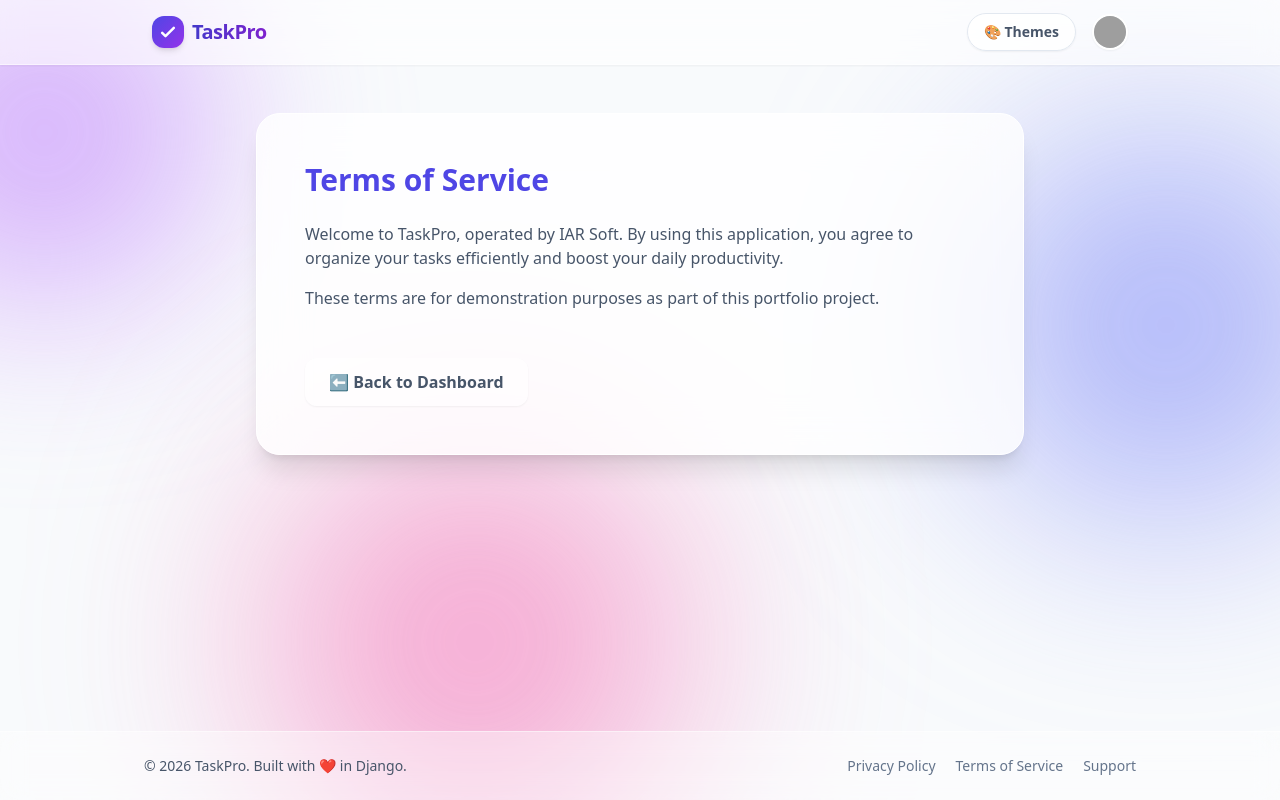
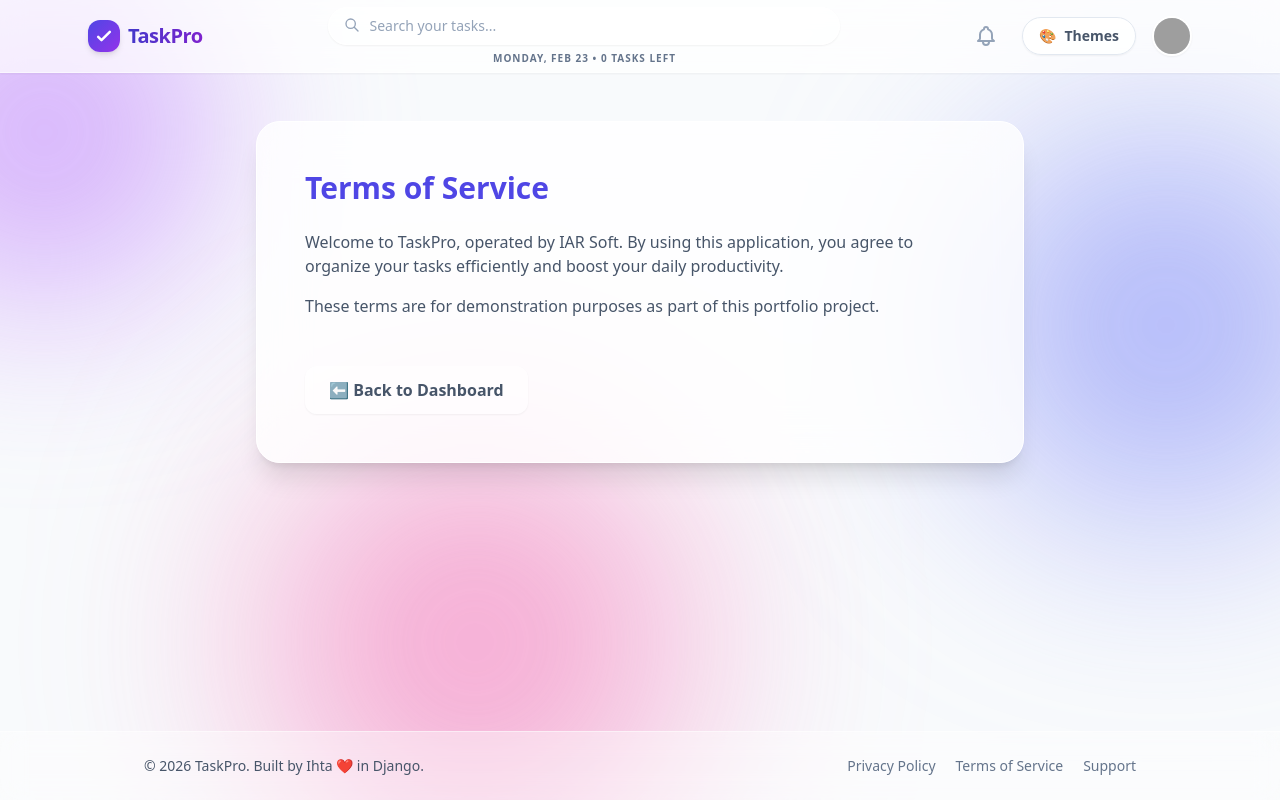
Before and after one commit to ihtesham0332/Task_Pro, a Django app: template tasks/templates/tasks/terms.html in a window 1280 px wide. Run offline with Django 3.2, Linux system fonts and the light colour scheme; the template is opened without the code that fills it, so the values that code supplies are empty; some libraries are stand-ins or nearby versions; grey boxes are pictures that could not be loaded.

Commit message:
Avatar section Add

```diff
--- a/tasks/templates/tasks/base.html
+++ b/tasks/templates/tasks/base.html
@@ -3,27 +3,20 @@
 <head>
     <meta charset="UTF-8">
     <meta name="viewport" content="width=device-width, initial-scale=1.0">
-    <title>Pro To-Do List</title>
+    <title>TaskPro | Intelligence in Organization</title>
     <script src="https://cdn.tailwindcss.com"></script>
-
     <style>
-        :root {
-            --bg-color: #f8fafc; --orb-1: #c084fc; --orb-2: #818cf8; --orb-3: #f472b6;
-        }
+        :root { --bg-color: #f8fafc; --orb-1: #c084fc; --orb-2: #818cf8; --orb-3: #f472b6; }
         body { background-color: var(--bg-color); transition: background-color 0.5s ease; }
         .orb-1 { background-color: var(--orb-1); transition: background-color 0.5s ease; }
         .orb-2 { background-color: var(--orb-2); transition: background-color 0.5s ease; }
         .orb-3 { background-color: var(--orb-3); transition: background-color 0.5s ease; }
+        @keyframes float { 0% { transform: translate(0px, 0px) scale(1); } 33% { transform: translate(30px, -50px) scale(1.1); } 66% { transform: translate(-20px, 20px) scale(0.9); } 100% { transform: translate(0px, 0px) scale(1); } }
+        .animate-float { animation: float 10s infinite ease-in-out; }
+        .animation-delay-2000 { animation-delay: 2s; } .animation-delay-4000 { animation-delay: 4s; }
 
-        @keyframes float {
-            0% { transform: translate(0px, 0px) scale(1); }
-            33% { transform: translate(30px, -50px) scale(1.1); }
-            66% { transform: translate(-20px, 20px) scale(0.9); }
-            100% { transform: translate(0px, 0px) scale(1); }
-        }
-        .animate-float { animation: float 10s infinite ease-in-out; }
-        .animation-delay-2000 { animation-delay: 2s; }
-        .animation-delay-4000 { animation-delay: 4s; }
+        /* Smooth transition for dropdown */
+        .dropdown-animate { transition: all 0.2s cubic-bezier(0.4, 0, 0.2, 1); }
     </style>
 </head>
 <body class="relative flex flex-col min-h-screen font-sans text-slate-800 selection:bg-indigo-200 selection:text-indigo-900 overflow-x-hidden">
@@ -36,21 +29,64 @@
         <div class="orb-3 absolute bottom-[-10%] left-[20%] w-96 h-96 rounded-full mix-blend-multiply filter blur-[100px] opacity-60 animate-float animation-delay-4000"></div>
     </div>
 
-    <header class="sticky top-0 z-50 bg-white/60 backdrop-blur-md border-b border-white/50 shadow-sm">
-        <div class="max-w-5xl mx-auto px-4 sm:px-6 h-16 flex items-center justify-between">
-            <a href="/" class="flex items-center gap-2 cursor-pointer transform hover:scale-105 transition-transform">
+    <header class="sticky top-0 z-50 bg-white/70 backdrop-blur-md border-b border-white/50 shadow-sm py-2 sm:py-0">
+        <div class="max-w-6xl mx-auto px-4 sm:px-6 min-h-[4.5rem] flex flex-wrap sm:flex-nowrap items-center justify-between gap-4">
+
+            <a href="/" class="flex items-center gap-2 cursor-pointer transform hover:scale-105 transition-transform shrink-0">
                 <div class="w-8 h-8 rounded-xl bg-gradient-to-br from-indigo-600 to-purple-600 flex items-center justify-center text-white shadow-md">
                     <svg class="w-5 h-5" fill="none" stroke="currentColor" viewBox="0 0 24 24"><path stroke-linecap="round" stroke-linejoin="round" stroke-width="3" d="M5 13l4 4L19 7"></path></svg>
                 </div>
                 <span class="text-xl font-extrabold bg-clip-text text-transparent bg-gradient-to-r from-indigo-700 to-purple-700 tracking-tight">TaskPro</span>
             </a>
 
-            <div class="flex items-center gap-4">
-                <button onclick="toggleThemeModal()" class="flex items-center gap-2 text-sm font-bold text-slate-600 bg-white/80 hover:bg-white px-4 py-2 rounded-full shadow-sm border border-slate-200 transition-all hover:scale-105">
-                    🎨 Themes
+            <div class="order-last sm:order-none w-full sm:w-auto flex-1 flex flex-col items-center justify-center max-w-lg mx-auto">
+                <div class="relative w-full">
+                    <input type="text" id="searchInput" onkeyup="filterTasks()" placeholder="Search your tasks..." class="w-full pl-10 pr-4 py-2 rounded-full bg-white/60 border border-white focus:bg-white focus:ring-2 focus:ring-indigo-400 outline-none transition-all text-sm shadow-sm placeholder-slate-400">
+                    <svg class="w-4 h-4 absolute left-4 top-2.5 text-slate-400" fill="none" stroke="currentColor" viewBox="0 0 24 24"><path stroke-linecap="round" stroke-linejoin="round" stroke-width="2" d="M21 21l-6-6m2-5a7 7 0 11-14 0 7 7 0 0114 0z"></path></svg>
+                </div>
+                <div class="text-[10px] font-bold text-slate-500 mt-1.5 uppercase tracking-widest" id="current-date-display">
+                    </div>
+            </div>
+
+            <div class="flex items-center gap-2 sm:gap-4 shrink-0">
+
+                <button class="relative p-2 text-slate-400 hover:text-indigo-600 transition-colors transform hover:scale-110 group">
+                    <svg class="w-6 h-6" fill="none" stroke="currentColor" viewBox="0 0 24 24"><path stroke-linecap="round" stroke-linejoin="round" stroke-width="2" d="M15 17h5l-1.405-1.405A2.032 2.032 0 0118 14.158V11a6.002 6.002 0 00-4-5.659V5a2 2 0 10-4 0v.341C7.67 6.165 6 8.388 6 11v3.159c0 .538-.214 1.055-.595 1.436L4 17h5m6 0v1a3 3 0 11-6 0v-1m6 0H9"></path></svg>
+                    {% if pending_count and pending_count > 0 %}
+                    <span class="absolute top-1 right-1 flex h-4 w-4 items-center justify-center rounded-full bg-red-500 text-[9px] font-bold text-white shadow-sm ring-2 ring-white animate-pulse">
+                        {{ pending_count }}
+                    </span>
+                    {% endif %}
                 </button>
-                <div class="w-9 h-9 rounded-full bg-slate-200 border-2 border-white shadow-sm overflow-hidden cursor-pointer hover:ring-2 hover:ring-indigo-400 transition-all">
-                    <img src="https://api.dicebear.com/7.x/avataaars/svg?seed=Felix&backgroundColor=e2e8f0" alt="Profile" class="w-full h-full object-cover">
+
+                <button onclick="toggleThemeModal()" class="flex items-center gap-2 text-sm font-bold text-slate-600 bg-white/80 hover:bg-white px-3 sm:px-4 py-2 rounded-full shadow-sm border border-slate-200 transition-all hover:scale-105">
+                    🎨 <span class="hidden sm:inline">Themes</span>
+                </button>
+
+                <div class="relative shrink-0" id="avatar-container">
+                    <button onclick="toggleAvatarMenu()" class="w-10 h-10 rounded-full bg-slate-200 border-2 border-white shadow-sm overflow-hidden cursor-pointer hover:ring-2 hover:ring-indigo-400 transition-all flex items-center justify-center">
+                        <img src="https://api.dicebear.com/7.x/avataaars/svg?seed=Felix&backgroundColor=e2e8f0" alt="Profile" class="w-full h-full object-cover">
+                    </button>
+
+                    <div id="avatar-menu" class="dropdown-animate absolute right-0 mt-3 w-64 bg-white/90 backdrop-blur-xl rounded-2xl shadow-2xl border border-white hidden opacity-0 transform scale-95 origin-top-right z-[100] overflow-hidden">
+                        <div class="p-5 bg-gradient-to-br from-indigo-50 to-purple-50 border-b border-slate-100">
+                            <p class="text-sm font-extrabold text-slate-800">Ihta (IAR Soft)</p>
+                            <p class="text-[11px] text-indigo-600 font-bold uppercase tracking-wide mt-0.5">AI Engineer @ Jabiru Labs</p>
+                        </div>
+                        <div class="p-2 space-y-1">
+                            <a href="/support" class="flex items-center gap-3 px-4 py-2.5 rounded-xl text-sm font-bold text-slate-600 hover:bg-white hover:text-indigo-600 transition-all shadow-sm shadow-transparent hover:shadow-slate-200">
+                                <span class="text-lg">⚙️</span> Settings
+                            </a>
+                            <a href="/privacy" class="flex items-center gap-3 px-4 py-2.5 rounded-xl text-sm font-bold text-slate-600 hover:bg-white hover:text-indigo-600 transition-all shadow-sm shadow-transparent hover:shadow-slate-200">
+                                <span class="text-lg">🛡️</span> Privacy Control
+                            </a>
+                        </div>
+                        <div class="p-2 border-t border-slate-100 bg-slate-50/50">
+    <a href="{% url 'logout' %}" class="w-full flex items-center gap-3 px-4 py-2.5 rounded-xl text-sm font-bold text-red-500 hover:bg-red-50 transition-colors">
+        <span class="text-lg">🚪</span> Sign Out
+    </a>
+</div>
+                    </div>
                 </div>
             </div>
         </div>
@@ -64,7 +100,6 @@
                     <svg class="w-6 h-6" fill="none" stroke="currentColor" viewBox="0 0 24 24"><path stroke-linecap="round" stroke-linejoin="round" stroke-width="2" d="M6 18L18 6M6 6l12 12"></path></svg>
                 </button>
             </div>
-
             <div class="grid grid-cols-2 gap-4 mb-6">
                 <button onclick="setTheme('default')" class="h-24 rounded-xl shadow-inner bg-slate-50 border-2 border-slate-200 hover:border-indigo-500 overflow-hidden relative group">
                     <div class="absolute inset-0 opacity-40 bg-gradient-to-br from-purple-400 via-indigo-400 to-pink-400 group-hover:opacity-60 transition-opacity"></div>
@@ -87,7 +122,6 @@
                     <span class="relative z-10 font-bold text-white bg-black/50 px-2 py-1 rounded-md text-sm">Midnight Dark</span>
                 </button>
             </div>
-
             <div class="border-t border-slate-200 pt-6">
                 <label class="block text-sm font-bold text-slate-700 mb-2">Or Upload Custom Background 🖼️</label>
                 <input type="file" id="custom-image-upload" accept="image/*" class="block w-full text-sm text-slate-500 file:mr-4 file:py-2 file:px-4 file:rounded-full file:border-0 file:text-sm file:font-semibold file:bg-indigo-50 file:text-indigo-700 hover:file:bg-indigo-100 cursor-pointer">
@@ -96,13 +130,12 @@
     </div>
 
     <main class="flex-grow py-8 px-4 sm:py-12 relative z-10">
-        {% block content %}
-        {% endblock %}
+        {% block content %}{% endblock %}
     </main>
 
     <footer class="bg-white/40 backdrop-blur-md border-t border-white/50 mt-auto relative z-10">
         <div class="max-w-5xl mx-auto px-4 py-6 flex flex-col sm:flex-row items-center justify-between gap-4">
-            <p class="text-sm text-slate-600 font-medium">© 2026 TaskPro. Built with <span class="text-red-500">❤️</span> in Django.</p>
+            <p class="text-sm text-slate-600 font-medium">© 2026 TaskPro. Built by Ihta <span class="text-red-500">❤️</span> in Django.</p>
             <div class="flex gap-5">
                 <a href="{% url 'privacy' %}" class="text-slate-500 hover:text-indigo-700 transition-colors font-medium text-sm">Privacy Policy</a>
                 <a href="{% url 'terms' %}" class="text-slate-500 hover:text-indigo-700 transition-colors font-medium text-sm">Terms of Service</a>
@@ -110,7 +143,45 @@
             </div>
         </div>
     </footer>
-<script>
+
+    <script>
+        // --- 1. AVATAR DROPDOWN ---
+        const avatarMenu = document.getElementById('avatar-menu');
+        function toggleAvatarMenu() {
+            if (avatarMenu.classList.contains('hidden')) {
+                avatarMenu.classList.remove('hidden');
+                setTimeout(() => { avatarMenu.classList.remove('opacity-0', 'scale-95'); }, 10);
+            } else {
+                avatarMenu.classList.add('opacity-0', 'scale-95');
+                setTimeout(() => { avatarMenu.classList.add('hidden'); }, 200);
+            }
+        }
+        window.addEventListener('click', (e) => {
+            if (!document.getElementById('avatar-container').contains(e.target)) {
+                avatarMenu.classList.add('opacity-0', 'scale-95');
+                setTimeout(() => { avatarMenu.classList.add('hidden'); }, 200);
+            }
+        });
+
+        // --- 2. DATE & PROGRESS ---
+        window.addEventListener('DOMContentLoaded', () => {
+            const dateOptions = { weekday: 'long', month: 'short', day: 'numeric' };
+            const today = new Date().toLocaleDateString('en-US', dateOptions);
+            const pendingCount = "{{ pending_count|default:'0' }}";
+            document.getElementById('current-date-display').innerText = `${today} • ${pendingCount} Tasks Left`;
+        });
+
+        // --- 3. LIVE SEARCH ---
+        function filterTasks() {
+            let input = document.getElementById('searchInput').value.toLowerCase();
+            let taskItems = document.querySelectorAll('.task-item');
+            taskItems.forEach(item => {
+                let title = item.querySelector('.task-title').innerText.toLowerCase();
+                item.style.display = title.includes(input) ? "" : "none";
+            });
+        }
+
+        // --- 4. THEMES ---
         const themes = {
             'default': { bg: '#f8fafc', o1: '#c084fc', o2: '#818cf8', o3: '#f472b6' },
             'ocean': { bg: '#ecfeff', o1: '#38bdf8', o2: '#2dd4bf', o3: '#22d3ee' },
@@ -128,7 +199,7 @@
                 modal.classList.remove('hidden');
                 setTimeout(() => { modal.classList.remove('opacity-0'); modalContent.classList.remove('scale-95'); }, 10);
             } else {
-                modal.classList.add('opacity-0'); modalContent.classList.add('scale-95');
+                modal.classList.add('opacity-0', 'scale-95');
                 setTimeout(() => { modal.classList.add('hidden'); }, 300);
             }
         }
@@ -139,52 +210,36 @@
             document.documentElement.style.setProperty('--orb-1', t.o1);
             document.documentElement.style.setProperty('--orb-2', t.o2);
             document.documentElement.style.setProperty('--orb-3', t.o3);
-
-            bgLayer.style.backgroundImage = '';
-            bgLayer.classList.remove('opacity-100');
-            bgLayer.classList.add('opacity-0');
+            bgLayer.classList.replace('opacity-100', 'opacity-0');
             orbContainer.style.display = 'block';
-
             localStorage.setItem('taskpro-theme', themeName);
             localStorage.removeItem('taskpro-custom-img');
-
-            // BUG FIX: Only close the modal if it is currently open!
-            if (!modal.classList.contains('hidden')) {
-                toggleThemeModal();
-            }
+            if (!modal.classList.contains('hidden')) toggleThemeModal();
         }
 
         document.getElementById('custom-image-upload').addEventListener('change', function(e) {
             const file = e.target.files[0];
             if (file) {
                 const reader = new FileReader();
-                reader.onload = function(event) {
+                reader.onload = (event) => {
                     const imgData = event.target.result;
                     bgLayer.style.backgroundImage = `url(${imgData})`;
-                    bgLayer.classList.remove('opacity-0');
-                    bgLayer.classList.add('opacity-100');
+                    bgLayer.classList.replace('opacity-0', 'opacity-100');
                     orbContainer.style.display = 'none';
-
                     localStorage.setItem('taskpro-custom-img', imgData);
                     localStorage.setItem('taskpro-theme', 'custom');
-
-                    // BUG FIX: Only close the modal if it is currently open!
-                    if (!modal.classList.contains('hidden')) {
-                        toggleThemeModal();
-                    }
+                    if (!modal.classList.contains('hidden')) toggleThemeModal();
                 };
                 reader.readAsDataURL(file);
             }
         });
 
-        // Load saved theme silently on page load
         window.onload = () => {
             const savedTheme = localStorage.getItem('taskpro-theme');
             const savedImage = localStorage.getItem('taskpro-custom-img');
             if (savedTheme === 'custom' && savedImage) {
                 bgLayer.style.backgroundImage = `url(${savedImage})`;
-                bgLayer.classList.remove('opacity-0');
-                bgLayer.classList.add('opacity-100');
+                bgLayer.classList.replace('opacity-0', 'opacity-100');
                 orbContainer.style.display = 'none';
             } else if (savedTheme && themes[savedTheme]) {
                 const t = themes[savedTheme];
--- a/tasks/urls.py
+++ b/tasks/urls.py
@@ -10,4 +10,5 @@ urlpatterns = [
     path('privacy/', views.privacyPolicy, name='privacy'),
     path('terms/', views.termsOfService, name='terms'), # <-- New!
     path('support/', views.support, name='support'),    # <-- New!
+    path('logout/', views.logoutUser, name='logout'),
 ]
```
Also changed, not shown: tasks/templates/tasks/delete_task.html (+9 -19 lines), tasks/templates/tasks/list.html (+6 -6 lines), tasks/templates/tasks/update_task.html (+6 -15 lines), tasks/views.py (+24 -30 lines), db.sqlite3.
